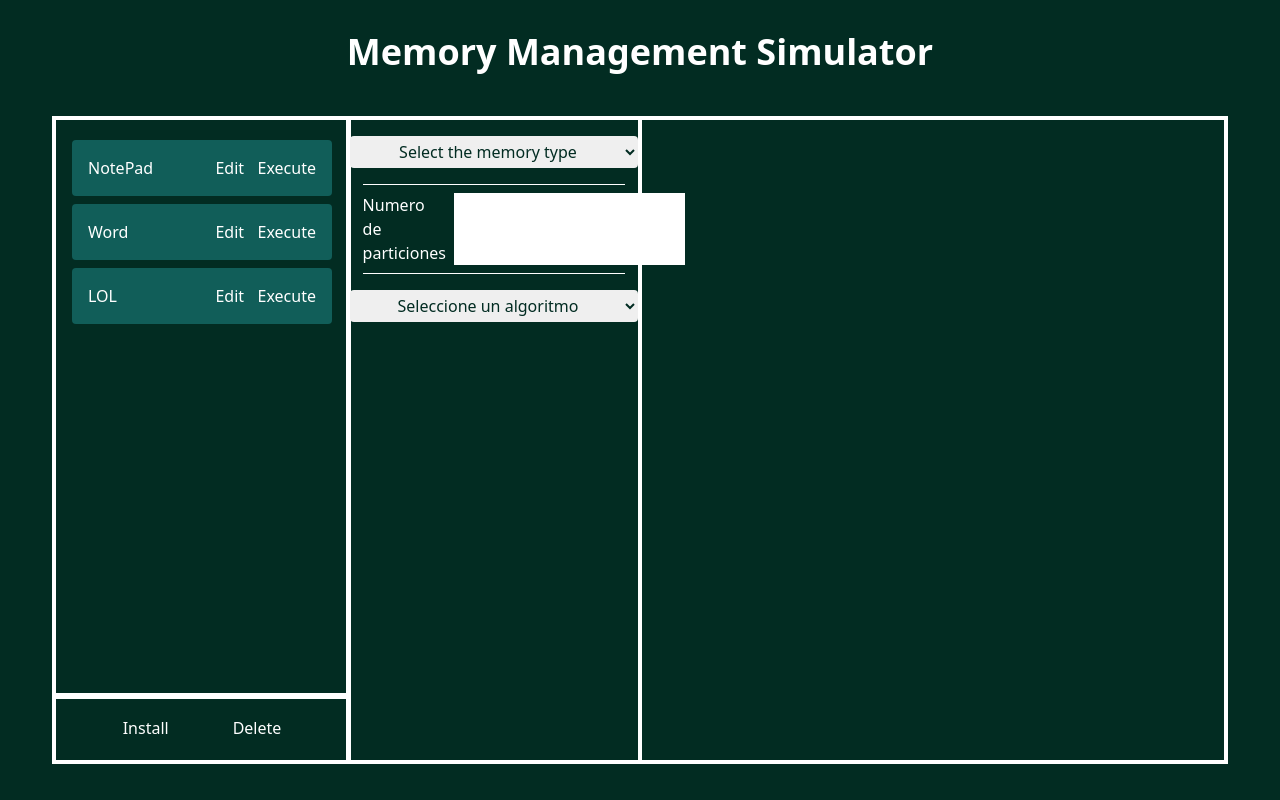
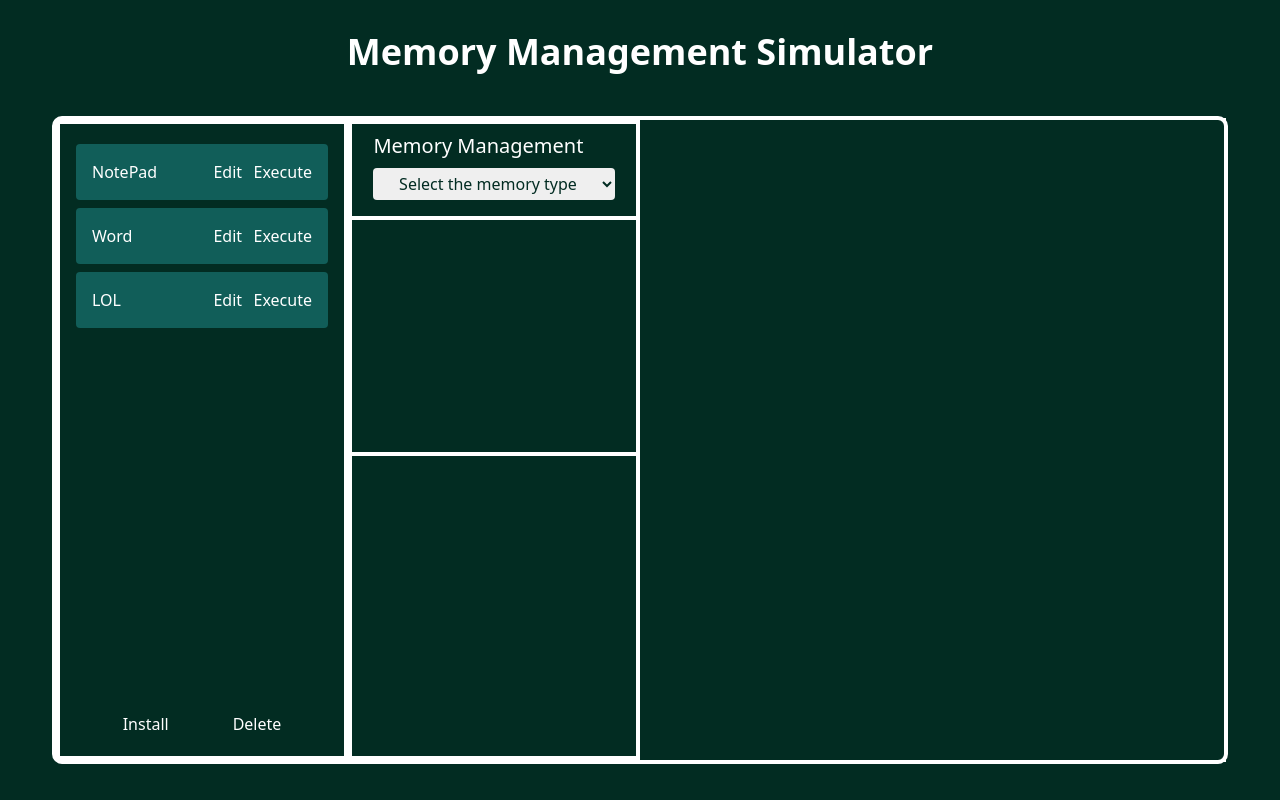
Before and after one commit to HannaVSM/Simulador-de-Memoria, a React (Vite) app: page / in a window 1280 px wide. Built offline with nearby package versions, Linux system fonts and the light colour scheme.

Commit message:
Adelanto front (memoria)

```diff
--- a/src/App.jsx
+++ b/src/App.jsx
@@ -10,7 +10,7 @@ function App() {
     <div className='px-14 bg-emerald-950 h-screen w-auto'>
     <main className='h-screen'>
         <h1 className='text-center p-8 font-bold text-4xl text-white'>Memory Management Simulator</h1>
-        <div className='outline outline-white h-[80%] my-4 outline-4 flex flex-row' id='wrapper'>
+        <div className='outline outline-white h-[80%] my-4 outline-4 flex flex-row rounded-md' id='wrapper'>
           <ProcessAssignation/>
           <Management/>
           <MemMap/>
--- a/src/Components/Management.jsx
+++ b/src/Components/Management.jsx
@@ -3,27 +3,39 @@ import PartitionConfig from "./PartitionsConfig";
 
 function Management(){
 
-    const [memType, setMemType] = useState("");
+    const [memTypeSelected, setMemTypeSelected] = useState('');
+
+    const handleSelectChange = (event) => {
+        setMemTypeSelected(event.target.value);
+    };
+
+    return(
+        <div id='parameters' className='h-full w-1/4 flex flex-col align-top gap-4 border-4 border-white'>
+            <div id="config" className="w-full h-auto flex flex-col items-center justify-around align-top">
+                <div id="wrapper-tipo-mem" className="w-full h-auto flex flex-col items-center justify-around align-top p-2 pb-4">
+                    <h2 className="max-w-full w-[90%] text-white text-xl mb-2">Memory Management</h2>
+                    <select name="tipo-mem" value={memTypeSelected} onChange={handleSelectChange}
+                        className='max-w-full w-[90%] rounded text-emerald-950 text-center h-8'
+                        id="select-mem-type">
+                        <option value="" disabled selected hidden>Select the memory type</option>
+                        <option value="Fixed_Memory">Fixed Memory</option>
+                        <option value="Variable_Memory">Variable Memory</option>
+                        <option value="Dinamic_Memory_without_Compaction">Dinamic Memory without Compaction</option>
+                        <option value="Dinamic_Memory_with_Compaction">Dinamic Memory with Compaction</option>
+                    </select>
+                </div>
+                <div className="w-full h-60 p-2 border-y-4 border-white text-white flex flex-col gap-4 items-center justify-between overflow-x-hidden overflow-y-auto scroll">
+                    <PartitionConfig memType = {memTypeSelected}/>
+                </div>
 
 
-    return(
-        <div className='h-full w-1/4 flex flex-col place-items-center align-top outline outline-2 outline-white gap-4' id='parameters'>
-            <select name="tipo-mem" className='w-72 rounded text-emerald-950 text-center h-8 mt-4'  id="select-mem-type">
-                <option value="" disabled selected hidden>Select the memory type</option>
-                <option value="Fixed_Memory" onClick={()=> setMemType("Fixed_Memory")}>Fixed Memory</option>
-                <option value="Variable_Memory" onClick={()=> setMemType("Variable_Memory")}>Variable Memory</option>
-                <option value="Dinamic_Memory_without_Compaction" onClick={()=> setMemType("Dinamic_Memory_without_Compaction")}>Dinamic Memory without Compaction</option>
-                <option value="Dinamic_Memory_with_Compaction" onClick={()=>    setMemType("Dinamic_Memory_with_Compaction")}>Dinamic Memory with Compaction</option>
-            </select>
-            <PartitionConfig MemType= {memType}/>
-            <select name="tipo-mem" className='w-72 rounded text-emerald-950 text-center h-8'  id="select-tipo-mem">
-                <option value="" disabled selected hidden>Seleccione un algoritmo</option>
-                <option value="first">First Fit</option>
-                <option value="best">Best Fit</option>
-                <option value="worst">Worst Fit</option>
-            </select>
+            </div>
+
+
+
+
         </div>
-    )
-}
+    );
+};
 
 export default Management;
--- a/src/Components/PartitionsConfig.jsx
+++ b/src/Components/PartitionsConfig.jsx
@@ -1,36 +1,60 @@
-function PartitionConfig({MemType}){
-    if(MemType== "Fixed_Memory"){
-        return(<div className="max-w-[90%] outline outline-white">
+function PartitionConfig({memType}){
 
+    const renderComponent = () => {
+        switch (memType) {
+          case 'Fixed_Memory':
+            return(
+                <div className="flex flex-row gap-2 justify-center items-center w-full flex-wrap">
+                    <label htmlFor="size_partitions" className="">Partitions Size (kB)</label><input type="text" placeholder="1-15000" inputmode="numeric" pattern="[0-9]*" className="max-w-full text-black text-center"/>
+                </div>
+            )
+          case 'Variable_Memory':
+            return(
+            <div className="flex flex-row gap-2 justify-center items-center w-full">
+                <p className="text-white">variable</p>
+            <select name="tipo-mem" className='max-w-72 w-full rounded text-emerald-950 text-center h-8'  id="select-tipo-mem">
+                <option value="" disabled selected hidden>Seleccione un algoritmo</option>
+                <option value="first">First Fit</option>
+                <option value="best">Best Fit</option>
+                <option value="worst">Worst Fit</option>
+            </select>
+            </div>
+            )
+          case 'Dinamic_Memory_without_Compaction':
+            return(
+            <div className="flex flex-row gap-2 justify-center items-center w-full">
+                <p className="text-white">dinamico sin compact</p>
+                <select name="tipo-mem" className='max-w-72 w-full rounded text-emerald-950 text-center h-8'  id="select-tipo-mem">
+                    <option value="" disabled selected hidden>Seleccione un algoritmo</option>
+                    <option value="first">First Fit</option>
+                    <option value="best">Best Fit</option>
+                    <option value="worst">Worst Fit</option>
+                </select>
+            </div>
+            )
+          case 'Dinamic_Memory_with_Compaction':
+            return(
+            <div className="flex flex-row gap-2 justify-center items-center w-full">
+                <p className="text-white">dinamico con compact</p>
+            </div>
+            )
+          default:
+            return(<>
+                <div className="flex flex-row gap-2 justify-center items-center w-full">
+
+                </div>
+            </>
+
+            )
+        }
+    };
+
+    return (
+        <div>
+          {renderComponent()}
         </div>
-        )
-    }
-    if(MemType== "Variable_Memory"){
-        return(<div>
+    );
 
-        </div>
-        )
-    }
-    if(MemType== "Dinamic_Memory_without_Compaction"){
-        return(<div>
-
-        </div>
-        )
-    }
-    if(MemType== "Dinamic_Memory_with_Compaction"){
-        return(<div>
-
-        </div>
-        )
-    }
-
-    return(
-        <div className="max-w-[90%] w-[90%] border-y py-2 border-white text-white flex flex-col gap-4">
-            <div className="flex flex-row gap-2">
-                <label htmlFor="number_partitions" className="">Numero de particiones</label><input name="number_partitions" type="number" className="w-auto max-w-full"/>
-            </div>
-        </div>
-    )
 }
 
 export default PartitionConfig;
--- a/src/Components/ProcessAssignation.jsx
+++ b/src/Components/ProcessAssignation.jsx
@@ -1,13 +1,13 @@
 import Program from "./Program"
 function ProcessAssignation(){
     return(
-        <div className='h-full w-1/4 flex flex-col outline outline-2 outline-white' id='programs'>
-            <div id="program-list" className='flex flex-col place-items-center align-top outline outline-white h-[90%] p-4'>
+        <div className='h-full w-1/4 flex flex-col border-4 border-white' id='programs'>
+            <div id="program-list" className='flex flex-col place-items-center align-top  h-[90%] p-4'>
                 <Program name="NotePad"/>
                 <Program name="Word"/>
                 <Program name="LOL"/>
             </div>
-            <div id="program-buttons" className="flex flex-row justify-center outline outline-white h-[10%] text-white">
+            <div id="program-buttons" className="flex flex-row justify-center h-[10%] text-white">
                 <input type="button" value="Install" className='mx-8'/>
                 <input type="button" value="Delete" className='mx-8'/>
             </div>
```
